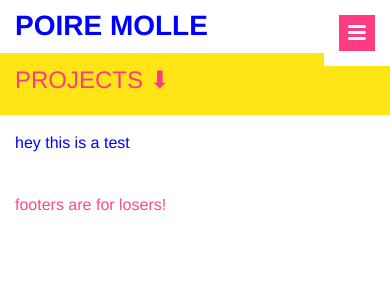
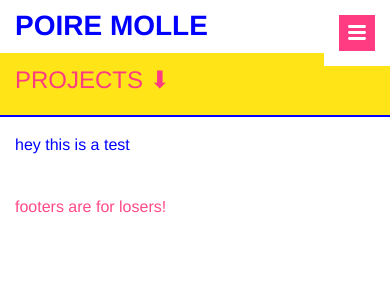
Before and after one commit to poiremolle/blog, a Jekyll site: the page built from index.md, in a window 390 px wide. Shown: the top 300 px of the page. Built offline with Jekyll 4.4.1, drawn with Linux system fonts in a browser that asks for light colours.

Commit message:
adding a border to the bottom on the post links list on mobile

```diff
--- a/_sass/minima/_layout.scss
+++ b/_sass/minima/_layout.scss
@@ -149,7 +149,7 @@
     @include banner-text(var(--main-color), 1.5);
     padding: 0;
     background-color: var(--highlight-color);
-    text-align: left;
+    border-bottom: 2px solid var(--link-color);
 
     label[for="post-list-trigger"] {
       padding: $spacing-unit;
```
